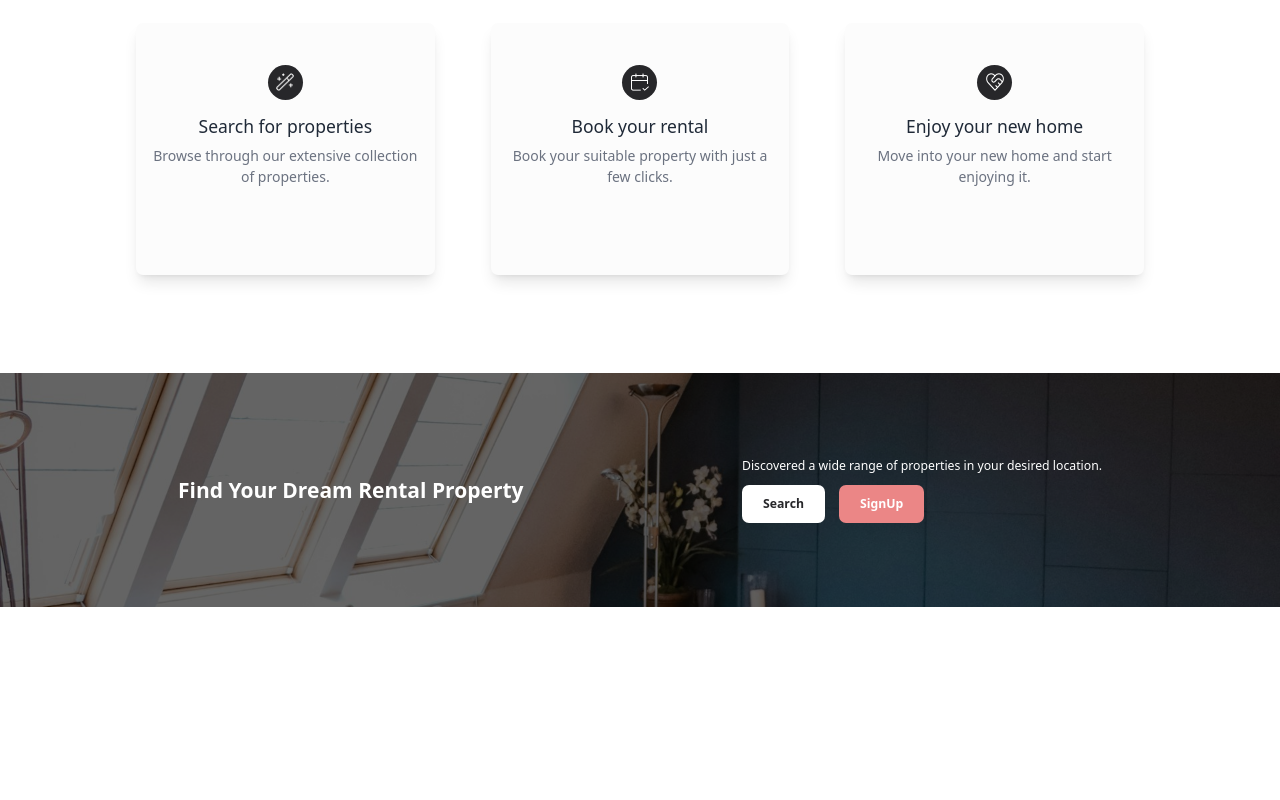
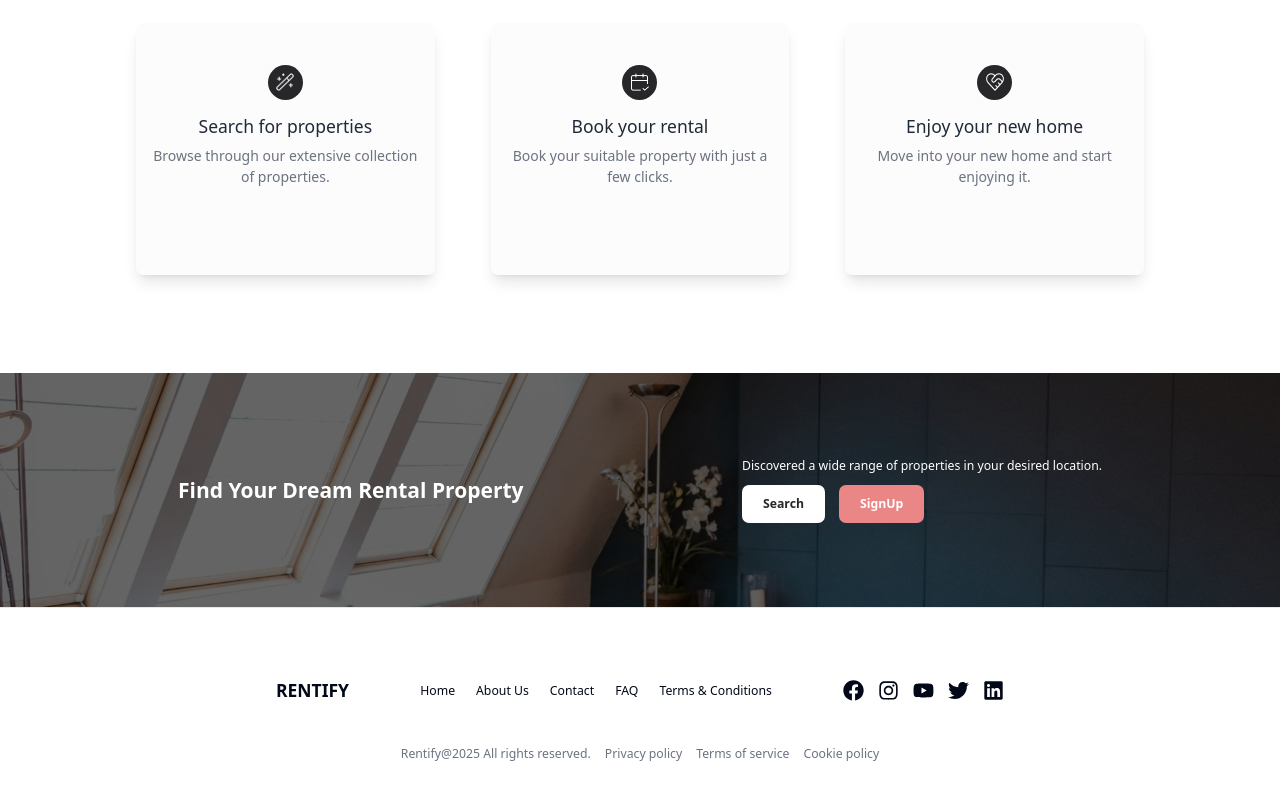
Before and after one commit to nowshad-islam-dev/Rent, a Next.js app in the folder client/: page /landing in a window 1280 px wide. Shown: the part 1725-2525 px from the top of the page. Before the commit the page ends 2332 px from the top, so only its background shows below. Built offline with nearby package versions, Linux system fonts and the light colour scheme; no server answers.

Commit message:
feat: add FooterSection component to landing page with navigation and social links

```diff
--- /dev/null
+++ b/client/src/app/(nondashboard)/landing/FooterSection.tsx
@@ -0,0 +1,84 @@
+import Link from 'next/link';
+import {
+  FaFacebook,
+  FaInstagram,
+  FaYoutube,
+  FaTwitter,
+  FaLinkedin,
+} from 'react-icons/fa';
+
+const FooterSection = () => {
+  return (
+    <footer className='border-t border-gray-200 py-20'>
+      <div className='max-w-4xl mx-auto px-6 sm:px-8'>
+        <div className='flex flex-col md:flex-row justify-between items-center gap-4'>
+          <div className='mb-4'>
+            <Link className='text-xl font-bold' scroll={false} href='/'>
+              RENTIFY
+            </Link>
+          </div>
+          <nav className='mb-4'>
+            <ul className='flex space-x-6'>
+              <li>
+                <Link href='/'>Home</Link>
+              </li>
+              <li>
+                <Link href='#'>About Us</Link>
+              </li>
+              <li>
+                <Link href='#'>Contact</Link>
+              </li>
+              <li>
+                <Link href='#'>FAQ</Link>
+              </li>
+              <li>
+                <Link href='#'>Terms & Conditions</Link>
+              </li>
+            </ul>
+          </nav>
+          <div className='flex space-x-4 mb-4'>
+            <a
+              href='#'
+              aria-label='Facebook'
+              className='hover:text-primary-600'
+            >
+              <FaFacebook className='h-6 w-6' />
+            </a>
+            <a
+              href='#'
+              aria-label='Instagram'
+              className='hover:text-primary-600'
+            >
+              <FaInstagram className='h-6 w-6' />
+            </a>
+            <a href='#' aria-label='Youtube' className='hover:text-primary-600'>
+              <FaYoutube className='h-6 w-6' />
+            </a>
+            <a
+              href='#'
+              aria-label='Facebook'
+              className='hover:text-primary-600'
+            >
+              <FaTwitter className='h-6 w-6' />
+            </a>
+            <a
+              href='#'
+              aria-label='LinkedIn'
+              className='hover:text-primary-600'
+            >
+              <FaLinkedin className='h-6 w-6' />
+            </a>
+          </div>
+        </div>
+        <div className='mt-8 text-center text-sm text-gray-500 flex justify-center  space-x-4'>
+          <span>Rentify@{new Date().getFullYear()} All rights reserved.</span>
+          <Link href='#'>Privacy policy</Link>
+          <Link href='#'>Terms of service</Link>
+          <Link href='#'>Cookie policy</Link>
+        </div>
+      </div>
+    </footer>
+  );
+};
+
+export default FooterSection;
--- a/client/src/app/(nondashboard)/landing/page.tsx
+++ b/client/src/app/(nondashboard)/landing/page.tsx
@@ -1,6 +1,7 @@
 import CallToAction from './CallToAction';
 import DiscoverSection from './DiscoverSection';
 import FeaturesSection from './FeaturesSection';
+import FooterSection from './FooterSection';
 import HeroSection from './HeroSection';
 
 const page = () => {
@@ -10,6 +11,7 @@
       <FeaturesSection />
       <DiscoverSection />
       <CallToAction />
+      <FooterSection />
     </div>
   );
 };
```
